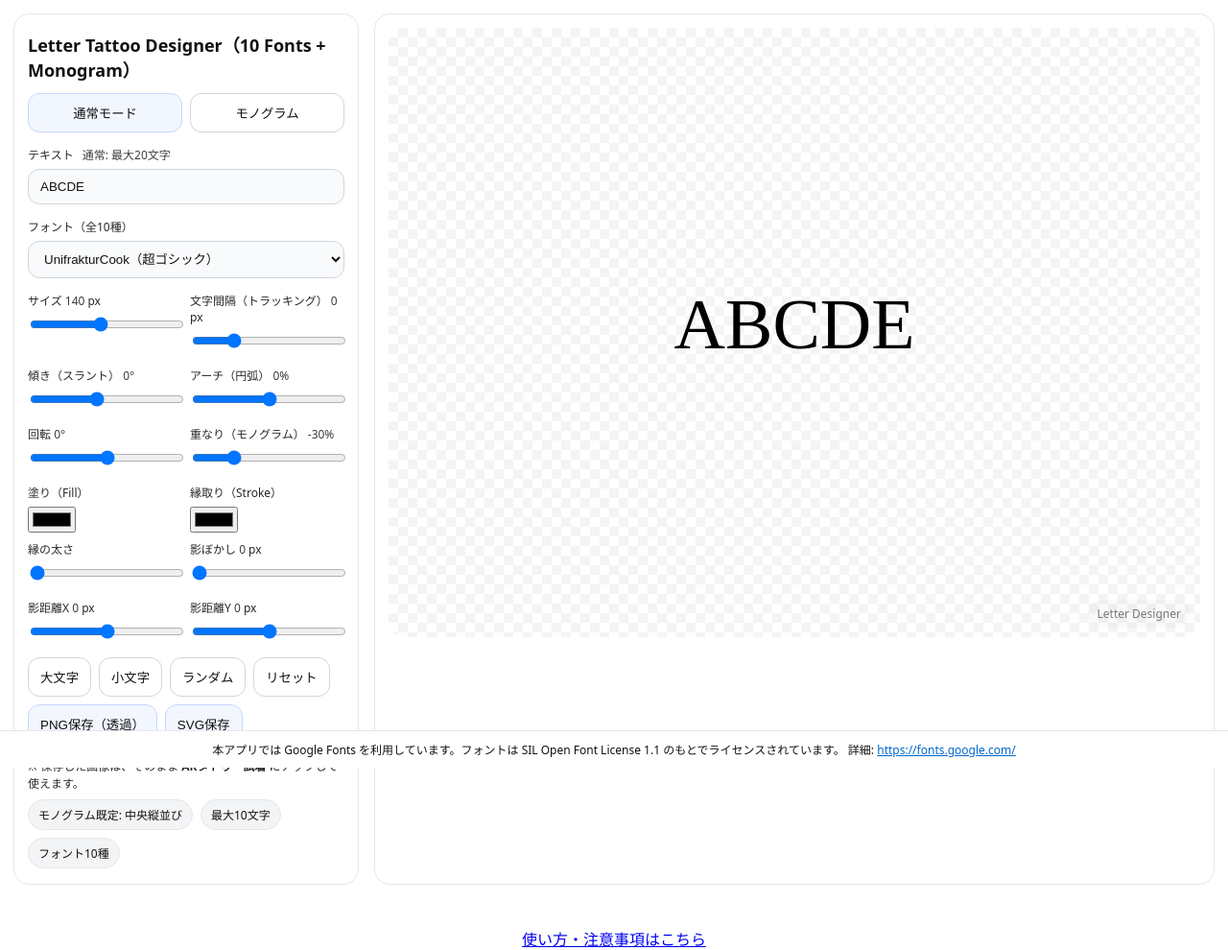
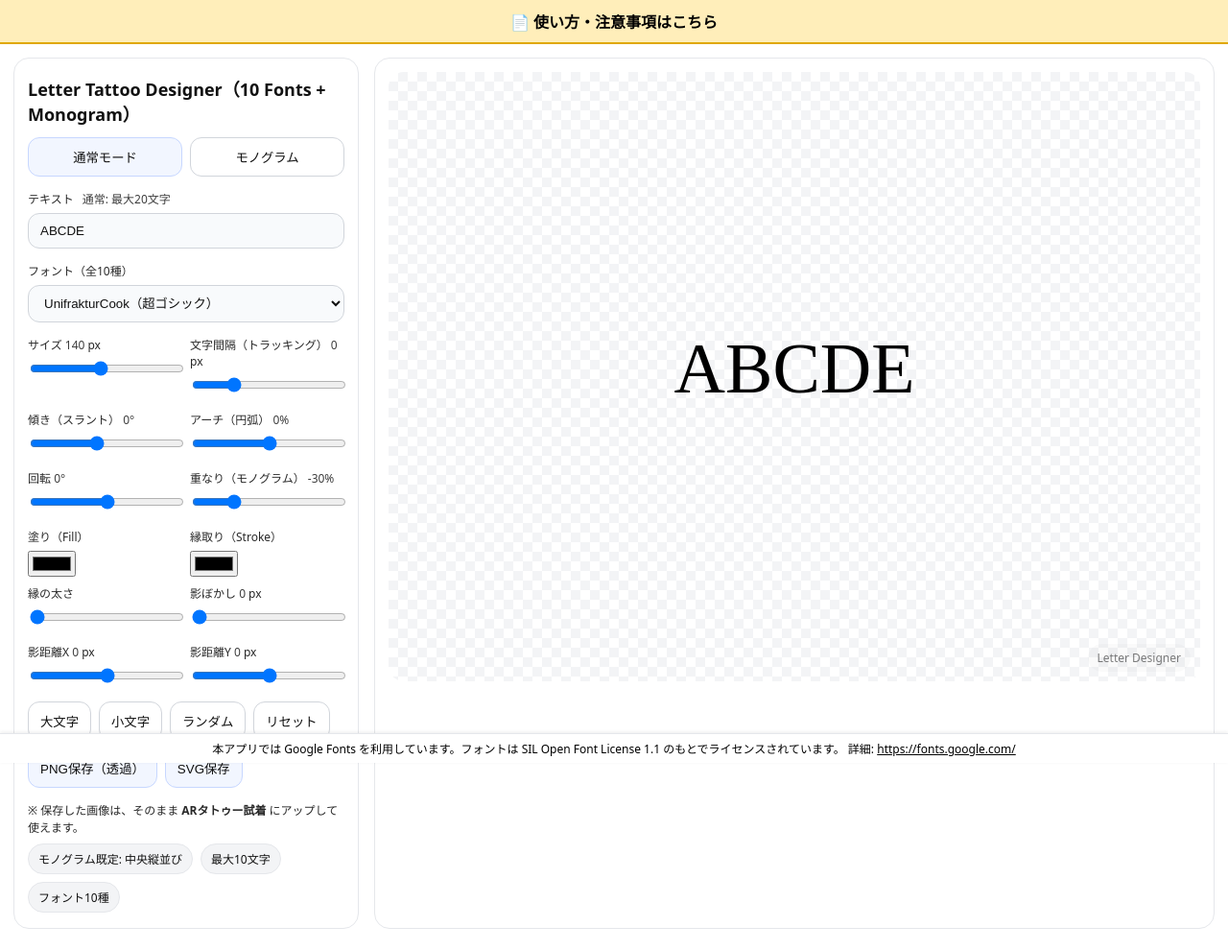
Before and after one commit to linkgk/tattoo-lettering, a plain HTML site: page index.html in a window 1280 px wide. Shown: the whole page at 96% size. Drawn offline with Linux system fonts and the light colour scheme; a web font is replaced by a local one.

Commit message:
Update index.html

```diff
--- a/index.html
+++ b/index.html
@@ -17,6 +17,13 @@
       margin:0; font-family: system-ui, -apple-system, Segoe UI, Roboto, Helvetica, Arial;
       color:var(--text); background:var(--bg); display:flex; flex-direction:column;
     }
+    /* 上部ガイドバー */
+    .guidebar{
+      background:#ffeeba; padding:10px; text-align:center; font-weight:bold;
+      border-bottom:2px solid #e0a800;
+    }
+    .guidebar a{ color:#000; text-decoration:none }
+    /* レイアウト */
     .app{display:grid; grid-template-columns:360px 1fr; gap:16px; padding:14px; flex:1}
     @media(max-width:980px){.app{grid-template-columns:1fr; min-height:100vh}}
     .panel{background:var(--panel); border:1px solid var(--muted); border-radius:16px; padding:14px 14px 16px}
@@ -42,11 +49,21 @@
     .small{font-size:12px; opacity:.9; color:var(--text)}
     .hidden{display:none}
     .pill{display:inline-flex; align-items:center; gap:6px; font-size:12px; background:#f3f4f6; border:1px solid #e5e7eb; padding:6px 10px; border-radius:999px; color:#111}
-    footer{position:fixed; left:0; right:0; bottom:0; font-size:12px; text-align:center; padding:10px; background:#ffffff; color:#111; border-top:1px solid #e5e7eb}
-    footer a{color:var(--accent)}
+    /* 下部ライセンス固定バー */
+    .licensebar{
+      position:fixed; left:0; right:0; bottom:5px; background:#fff; color:#000;
+      padding:6px 10px; text-align:center; font-size:12px; border-top:1px solid #e5e7eb;
+      box-shadow:0 -1px 4px rgba(0,0,0,0.08); z-index:999;
+    }
+    .licensebar a{ color:#000; text-decoration:underline }
   </style>
 </head>
 <body>
+
+  <!-- ★ 上部：使い方・注意事項リンク（常にページ最上部に表示） -->
+  <div class="guidebar">
+    <a href="howto.html">📄 使い方・注意事項はこちら</a>
+  </div>
 
   <div class="app">
     <aside class="panel">
@@ -156,7 +173,11 @@
         <button id="saveSVG" class="primary">SVG保存</button>
       </div>
       <div class="small">※ 保存した画像は、そのまま <strong>ARタトゥー試着</strong> にアップして使えます。</div>
-      <div style="margin-top:8px;display:flex;gap:8px;flex-wrap:wrap"><span class="pill">モノグラム既定: 中央縦並び</span><span class="pill">最大10文字</span><span class="pill">フォント10種</span></div>
+      <div style="margin-top:8px;display:flex;gap:8px;flex-wrap:wrap">
+        <span class="pill">モノグラム既定: 中央縦並び</span>
+        <span class="pill">最大10文字</span>
+        <span class="pill">フォント10種</span>
+      </div>
     </aside>
 
     <main class="panel stage">
@@ -183,10 +204,11 @@
     </main>
   </div>
 
-  <footer>
+  <!-- ★ 下部：ライセンス表記（固定表示） -->
+  <div class="licensebar">
     本アプリでは Google Fonts を利用しています。フォントは SIL Open Font License 1.1 のもとでライセンスされています。
     詳細: <a href="https://fonts.google.com/" target="_blank">https://fonts.google.com/</a>
-  </footer>
+  </div>
 
   <script>
     const $ = (s)=>document.querySelector(s);
@@ -256,7 +278,7 @@
       const style = `font-family:${state.font}; font-size:${state.size}px; letter-spacing:${state.track}px; fill:${state.fill}; stroke:${state.stroke}; stroke-width:${state.sw}; paint-order: stroke fill; transform:skewX(${state.slant}deg);`;
       textNode.setAttribute('style', style);
       pathText.setAttribute('style', style);
-      // 影（白背景なのでデフォルト0）
+      // 影（デフォ0）
       const fe = svg.querySelector('#shadowFilter feDropShadow');
       fe.setAttribute('dx', state.sx); fe.setAttribute('dy', state.sy); fe.setAttribute('stdDeviation', state.blur);
       group.setAttribute('filter', state.blur>0 ? 'url(#shadowFilter)':'' );
@@ -293,7 +315,10 @@
       group.setAttribute('transform', `translate(800,600) rotate(${state.rot})`);
       if(state.mode==='normal') updateNormal(); else updateMonogram();
       // UIラベル
-      ui.sizeVal.textContent = state.size; ui.trackVal.textContent = state.track; ui.slantVal.textContent = `${state.slant}°`; ui.arcVal.textContent = `${state.arc}%`; ui.rotVal.textContent = `${state.rot}°`; ui.overlapVal.textContent = `${state.overlap}%`; ui.blurVal.textContent = state.blur; ui.sxVal.textContent = state.sx; ui.syVal.textContent = state.sy;
+      const U=ui; U.sizeVal&&(U.sizeVal.textContent = state.size); U.trackVal&&(U.trackVal.textContent = state.track);
+      U.slantVal&&(U.slantVal.textContent = `${state.slant}°`); U.arcVal&&(U.arcVal.textContent = `${state.arc}%`);
+      U.rotVal&&(U.rotVal.textContent = `${state.rot}°`); U.overlapVal&&(U.overlapVal.textContent = `${state.overlap}%`);
+      U.blurVal&&(U.blurVal.textContent = state.blur); U.sxVal&&(U.sxVal.textContent = state.sx); U.syVal&&(U.syVal.textContent = state.sy);
     }
 
     // 入力バインド
@@ -338,7 +363,7 @@
       state.slant = -10 + Math.floor(Math.random()*20);
       state.arc = -50 + Math.floor(Math.random()*100);
       state.rot = -15 + Math.floor(Math.random()*30);
-      state.fill = '#000000'; // 常に黒出力推奨
+      state.fill = '#000000';
       state.stroke = '#000000'; state.sw = 0; state.blur = 0; state.sx = 0; state.sy = 0;
       state.overlap = -60 + Math.floor(Math.random()*180) - 30;
       ui.font.value = state.font; ui.size.value = state.size; ui.tracking.value = state.track; ui.slant.value = state.slant; ui.arc.value = state.arc; ui.rotate.value = state.rot; ui.fill.value = state.fill; ui.stroke.value = state.stroke; ui.strokeW.value = state.sw; ui.blur.value = state.blur; ui.sx.value = state.sx; ui.sy.value = state.sy; ui.overlap.value = state.overlap; apply();
@@ -347,9 +372,5 @@
     // 初期化
     apply(); setMode('normal');
   </script>
-  <p style="text-align:center; margin-top:30px;">
-    <a href="howto.html">使い方・注意事項はこちら</a>
-</p>
-
 </body>
 </html>
```
